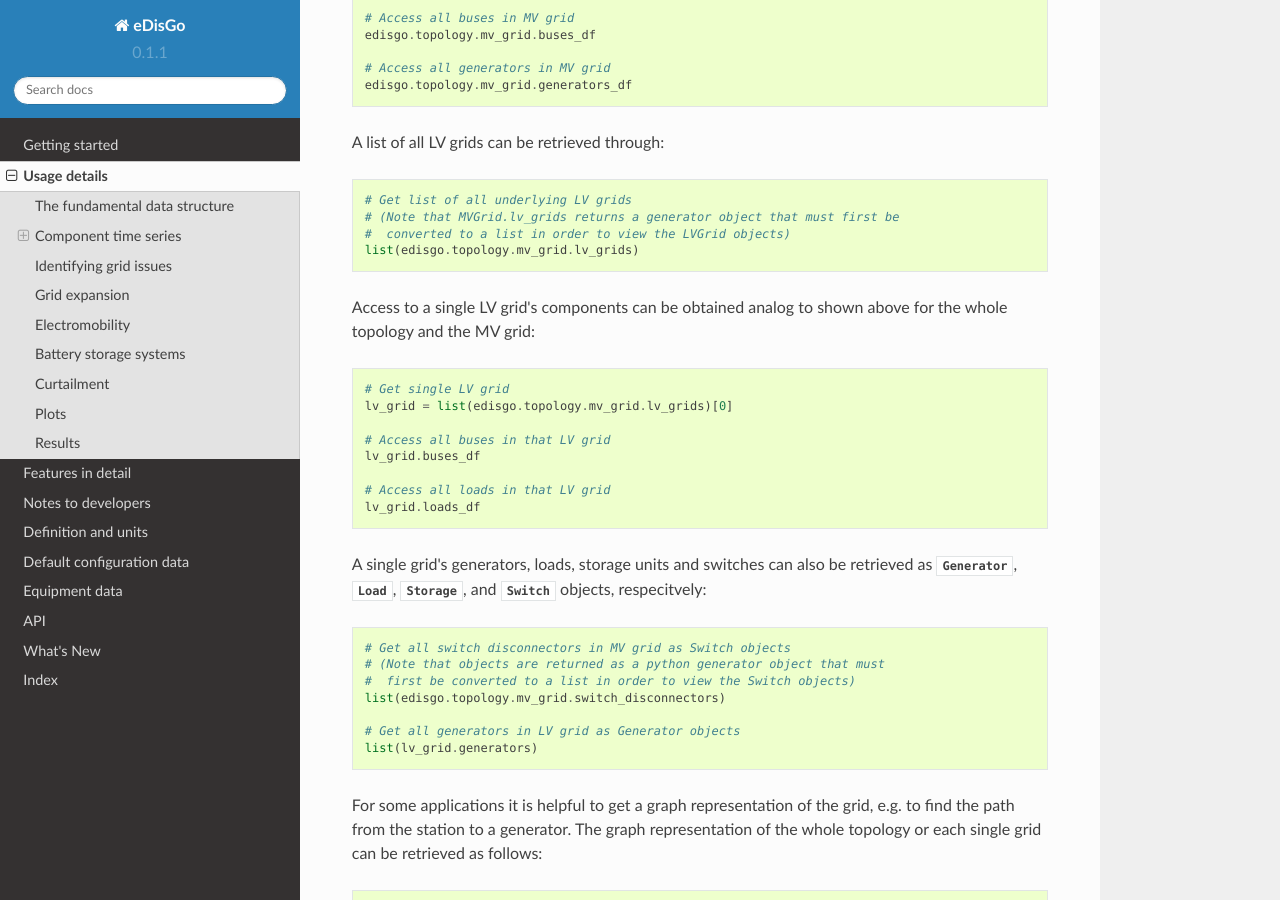
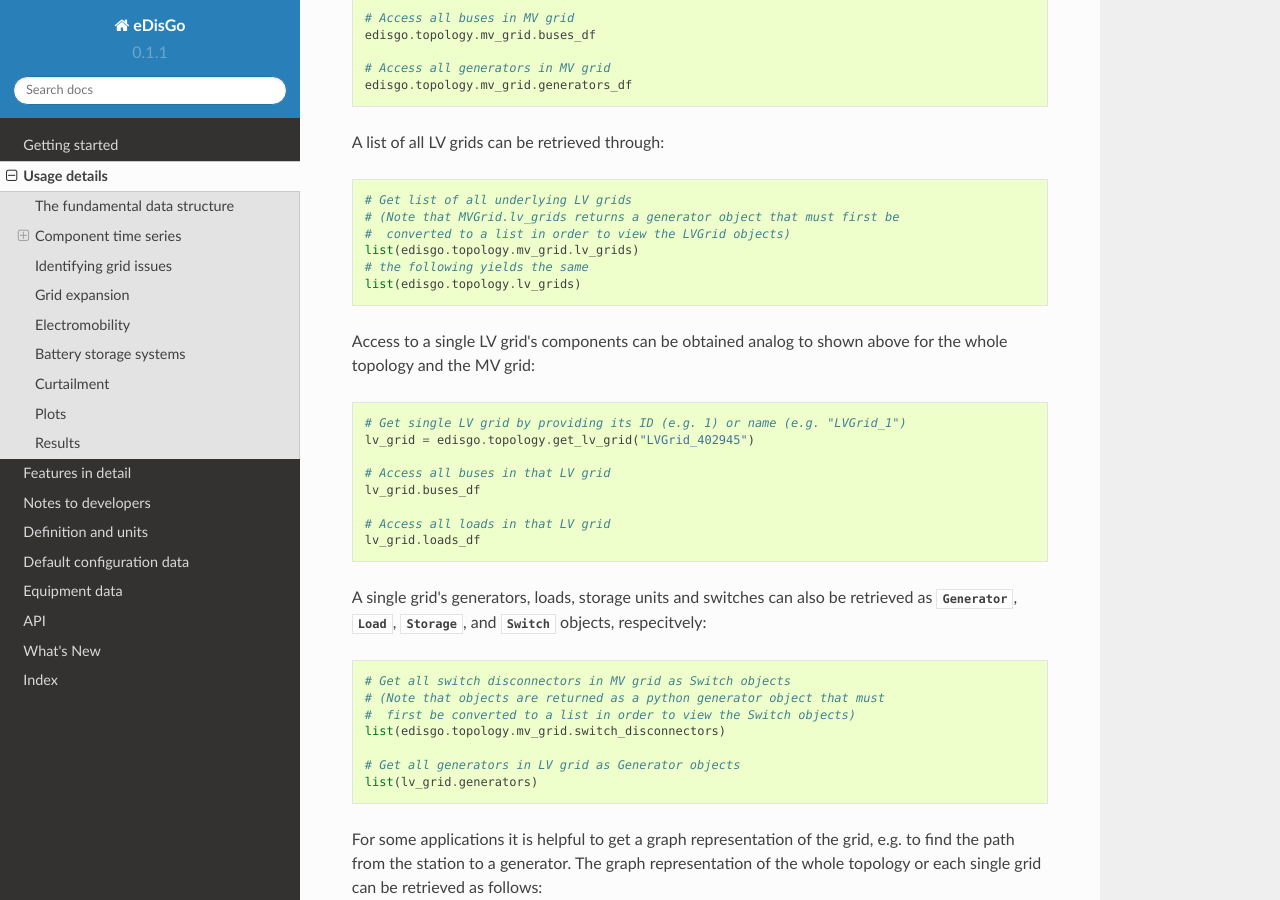
Before and after one commit to openego/eDisGo, a Sphinx documentation site: the page built from doc/usage_details.rst, in a window 1280 px wide and 900 px high, scrolled down 1681 px. Built offline with Sphinx 7.4.7 and the Read the Docs theme 2.0.0, drawn with Linux system fonts in a browser that asks for light colours; formulas are drawn with MathJax 3.

Commit message:
Adapt documentation

```diff
--- a/doc/usage_details.rst
+++ b/doc/usage_details.rst
@@ -111,14 +111,16 @@ A list of all LV grids can be retrieved through:
     # (Note that MVGrid.lv_grids returns a generator object that must first be
     #  converted to a list in order to view the LVGrid objects)
     list(edisgo.topology.mv_grid.lv_grids)
+    # the following yields the same
+    list(edisgo.topology.lv_grids)
 
 Access to a single LV grid's components can be obtained analog to shown above for
 the whole topology and the MV grid:
 
 .. code-block:: python
 
-    # Get single LV grid
-    lv_grid = list(edisgo.topology.mv_grid.lv_grids)[0]
+    # Get single LV grid by providing its ID (e.g. 1) or name (e.g. "LVGrid_1")
+    lv_grid = edisgo.topology.get_lv_grid("LVGrid_402945")
 
     # Access all buses in that LV grid
     lv_grid.buses_df
```
